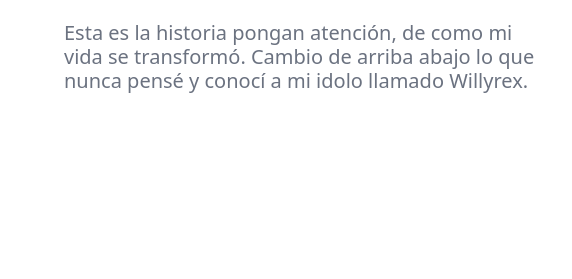
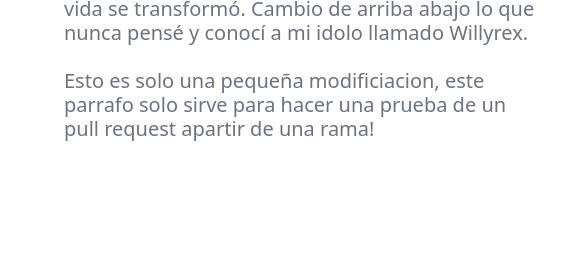
Before and after one commit to fededigital/JS-Project, a website: page src/index.html in a window 1280 px wide. Shown: the part 321-600 px from the top of the page, 0-572 px from the left. Drawn offline with Linux system fonts and the light colour scheme; no server answers.

Commit message:
Agregar parrafo de prueba

```diff
--- a/src/index.html
+++ b/src/index.html
@@ -22,6 +22,7 @@
                         <span class="highlighted-text">@Smarink</span>
                     </h1>
                     <p>Esta es la historia pongan atención, de como mi vida se transformó. Cambio de arriba abajo lo que nunca pensé y conocí a mi idolo llamado Willyrex.</p>
+                    <p>Esto es solo una pequeña modificiacion, este parrafo solo sirve para hacer una prueba de un pull request apartir de una rama!</p>
                 </div>
                 <div class="imagen">
                     <img src="https://d3544la1u8djza.cloudfront.net/APHI/Blog/2024/January/munchkin-cat-breed.jpg" alt="gatico">
```
